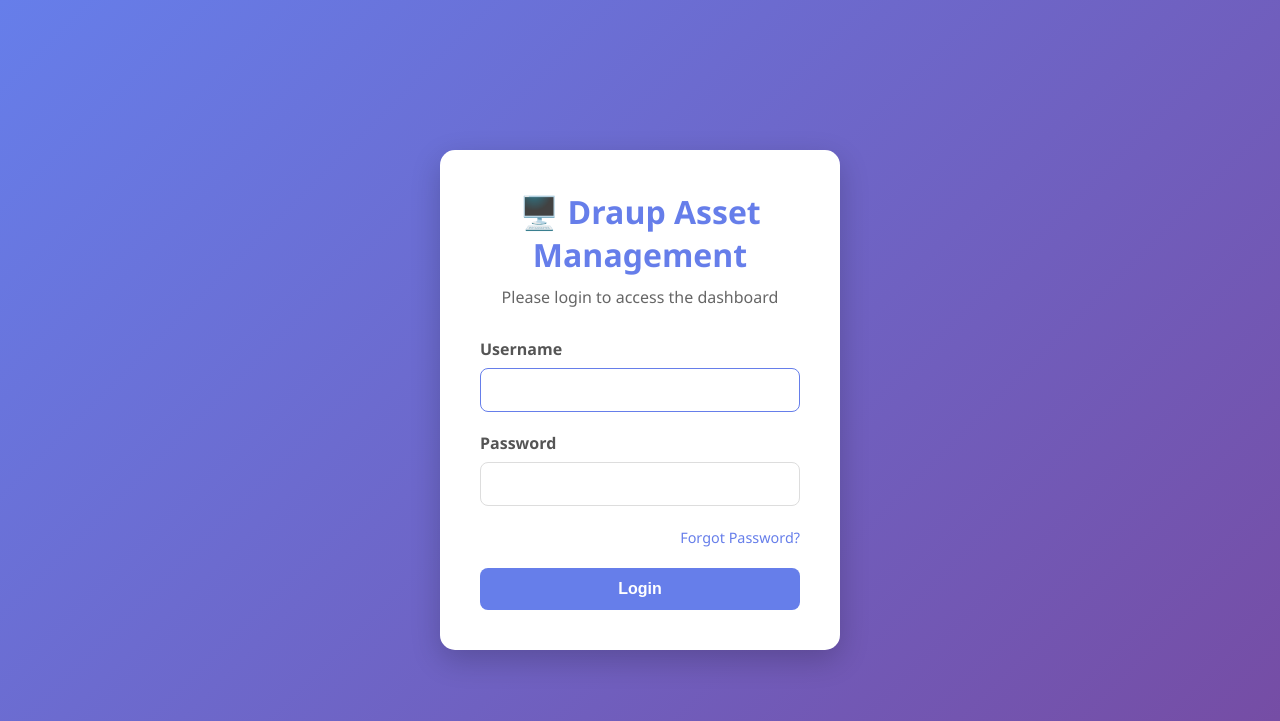
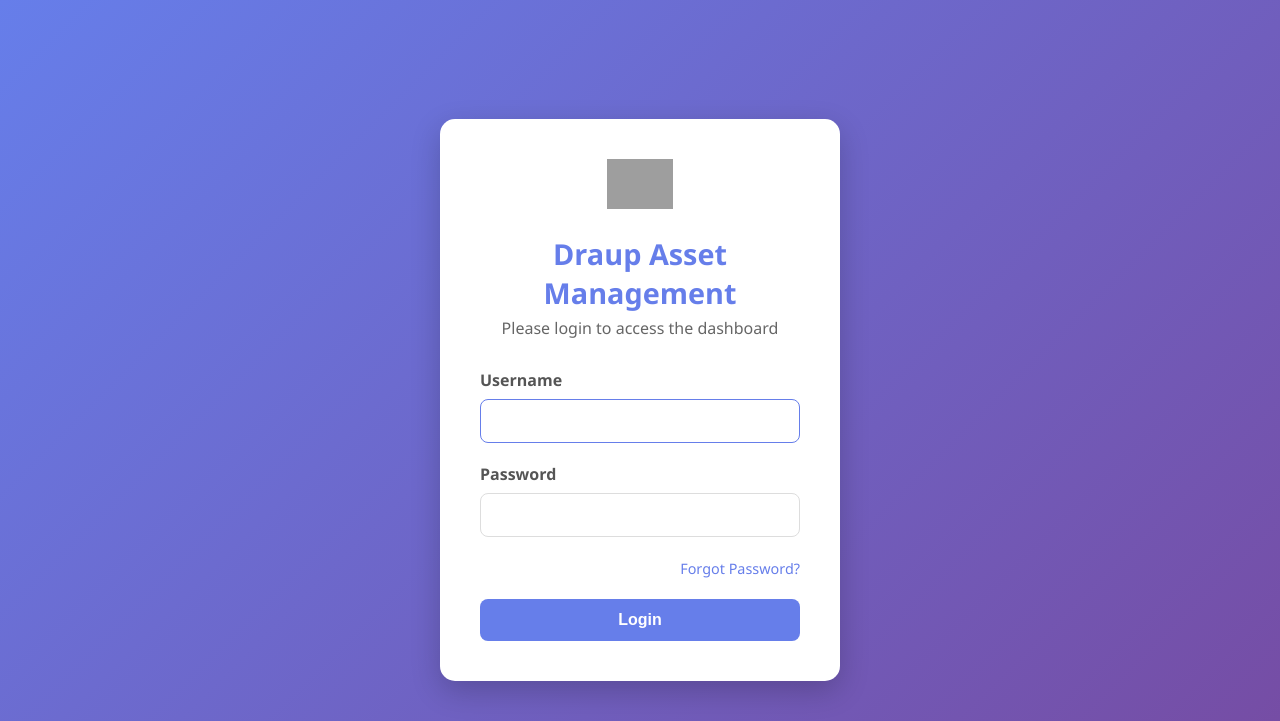
Before and after one commit to abinash9343-arch/Test-Asset-Management, a Flask app: page /login in a window 1280 px wide. Shown: the top 721 px of the page. Run offline with Flask 3, Linux system fonts and the light colour scheme; some libraries are stand-ins or nearby versions; grey boxes are pictures that could not be loaded.

Commit message:
Fix save issue

```diff
--- a/app.py
+++ b/app.py
@@ -140,9 +140,11 @@ HTML_TEMPLATE = '''<!DOCTYPE html>
         * { margin: 0; padding: 0; box-sizing: border-box; }
         body { font-family: 'Segoe UI', Tahoma, Geneva, Verdana, sans-serif; background: linear-gradient(135deg, #667eea 0%, #764ba2 100%); min-height: 100vh; padding: 20px; }
         .container { max-width: 1200px; margin: 0 auto; }
-        .header { background: white; padding: 30px; border-radius: 15px; box-shadow: 0 10px 30px rgba(0,0,0,0.2); margin-bottom: 20px; text-align: center; }
-        .header h1 { color: #667eea; font-size: 2.5em; margin-bottom: 10px; }
-        .header p { color: #666; font-size: 1.1em; }
+        .header { background: white; padding: 20px 30px; border-radius: 15px; box-shadow: 0 10px 30px rgba(0,0,0,0.2); margin-bottom: 20px; display: flex; align-items: center; justify-content: center; gap: 20px; }
+        .logo { height: 60px; width: auto; }
+        .header-content { text-align: left; }
+        .header h1 { color: #667eea; font-size: 2.2em; margin-bottom: 5px; }
+        .header p { color: #666; font-size: 1em; }
         .tabs { display: flex; gap: 10px; margin-bottom: 20px; justify-content: center; flex-wrap: wrap; }
         .tab-button { padding: 10px 20px; border-radius: 20px; border: none; cursor: pointer; background: rgba(255,255,255,0.2); color: #fff; font-weight: 600; transition: all 0.2s; }
         .tab-button.active { background: #fff; color: #667eea; box-shadow: 0 6px 18px rgba(0,0,0,0.15); }
@@ -213,7 +215,11 @@ HTML_TEMPLATE = '''<!DOCTYPE html>
                  <span style="color: #555; font-weight: 600;">👤 {{ current_user.id }}</span>
                  <a href="/logout" class="btn" style="padding: 8px 15px; font-size: 0.9em; text-decoration: none; margin: 0;">Logout</a>
             </div>
-            <h1>🖥️ Draup Asset Management</h1>
+            <img src="https://draup.com/wp-content/uploads/2023/11/Draup-Logo-1.webp" alt="Draup Logo" class="logo">
+            <div class="header-content">
+                <h1>Draup Asset Management</h1>
+                <p>Internal IT Asset Tracking System</p>
+            </div>
         </div>
         <div class="tabs">
             <button class="tab-button active" id="tab-assets" onclick="showSection('assets')">IT Assets</button>
@@ -1117,3 +1123,22 @@ if __name__ == '__main__':
     print(f"Open your browser at: http://127.0.0.1:{port}")
     print("\nPress Ctrl+C to stop\n")
     app.run(host='0.0.0.0', port=port, debug=True, use_reloader=False)
+
+from flask import request, redirect
+
+@app.route("/add_asset", methods=["POST"])
+def add_asset():
+    asset_name = request.form.get("asset_name")
+    owner = request.form.get("owner")
+    status = request.form.get("status")
+    location = request.form.get("location")
+
+    cursor.execute("""
+    INSERT INTO assets (asset_name, owner, status, location)
+    conn.commit()
+    VALUES (%s, %s, %s, %s)
+    """, (asset_name, owner, status, location))
+
+    conn.commit()
+
+    return redirect("/")
--- a/templates/login.html
+++ b/templates/login.html
@@ -34,8 +34,14 @@
 
         .login-card h1 {
             color: #667eea;
-            margin-bottom: 10px;
-            font-size: 2em;
+            margin-bottom: 5px;
+            font-size: 1.8em;
+        }
+
+        .login-card .logo {
+            height: 50px;
+            width: auto;
+            margin-bottom: 20px;
         }
 
         .login-card p {
@@ -101,7 +107,8 @@
 
 <body>
     <div class="login-card">
-        <h1>🖥️ Draup Asset Management</h1>
+        <img src="https://draup.com/wp-content/uploads/2023/11/Draup-Logo-1.webp" alt="Draup Logo" class="logo">
+        <h1>Draup Asset Management</h1>
         <p>Please login to access the dashboard</p>
 
         {% with messages = get_flashed_messages() %}
```
Also changed, not shown: templates/forgot_password.html (+8 -1 lines).
